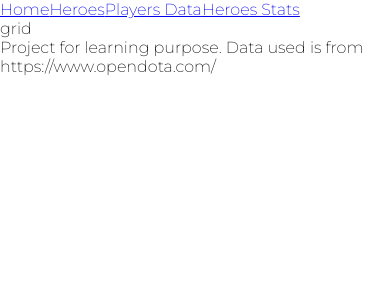
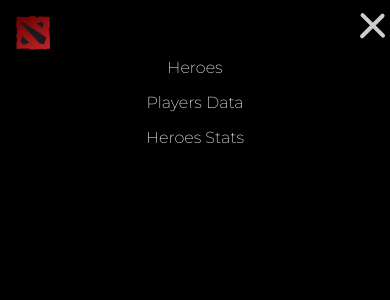
Before and after one commit to abhinum95/Dota2, a React (Create React App) app: page / in a window 390 px wide. Shown: the top 300 px of the page. Built offline with nearby package versions, Linux system fonts and the light colour scheme; no server answers.

Commit message:
added responiveness for menu

```diff
--- a/src/App.css
+++ b/src/App.css
@@ -1,5 +1,13 @@
-@import url('https://fonts.googleapis.com/css2?family=Montserrat:ital,wght@0,100;0,200;1,100;1,200&display=swap');
+@import url("https://fonts.googleapis.com/css2?family=Montserrat:ital,wght@0,100;0,200;1,100;1,200&display=swap");
 
 .App {
-  font-family: 'Montserrat', sans-serif;
+  font-family: "Montserrat", sans-serif;
+  background-color: black;
+  color: white;
+  min-height: 100vh;
 }
+
+a {
+  text-decoration: none;
+  color: white;
+}
--- a/src/components/Header/Header.css
+++ b/src/components/Header/Header.css
@@ -0,0 +1,135 @@
+nav {
+  width: 100%;
+}
+
+nav {
+  display: flex;
+  justify-content: space-between;
+}
+
+nav .logo {
+  height: 34px;
+  width: auto;
+}
+
+.logo-container {
+  padding: 1rem;
+}
+
+nav button {
+  display: none;
+}
+
+.menu-items {
+  display: flex;
+  align-items: center;
+}
+
+.menu-items li {
+  padding: 0.5rem;
+  list-style: none;
+  display: inline-block;
+}
+
+.menu-items a {
+  padding: 0.5rem;
+}
+
+.menu-items .active {
+  color: slateblue;
+}
+
+#menuToggle {
+  display: none;
+}
+
+@media (max-width: 480px) {
+  nav button {
+    display: inline-block;
+  }
+
+  .menu-items {
+    display: none;
+  }
+
+  .menu-items.showMenu {
+    display: flex;
+    margin: 0;
+    padding: 0;
+    position: absolute;
+    height: calc(100vh - 50px);
+    width: 100vw;
+    top: 50px;
+    flex-direction: column;
+    align-items: center;
+    justify-content: flex-start;
+    background-color: black;
+  }
+
+  #menuToggle {
+    width: 35px;
+    height: 15px;
+    padding: 1.2rem 0rem;
+    display: block;
+  }
+
+  #menuToggle input {
+    display: block;
+    width: 40px;
+    height: 32px;
+    position: absolute;
+    top: -7px;
+    left: -5px;
+
+    cursor: pointer;
+
+    opacity: 0; /* hide this */
+    z-index: 2; /* and place it over the hamburger */
+
+    -webkit-touch-callout: none;
+  }
+
+  #menuToggle span {
+    display: block;
+    width: 33px;
+    height: 4px;
+    margin-bottom: 5px;
+    position: relative;
+
+    background: #cdcdcd;
+    border-radius: 3px;
+
+    z-index: 1;
+
+    transform-origin: 4px 0px;
+
+    transition: transform 0.2s cubic-bezier(0.77, 0.2, 0.05, 1),
+      background 0.5s cubic-bezier(0.77, 0.2, 0.05, 1), opacity 0.55s ease;
+  }
+
+  #menuToggle span:first-child {
+    transform-origin: 0% 0%;
+  }
+
+  #menuToggle span:nth-last-child(2) {
+    transform-origin: 0% 100%;
+  }
+
+  /*
+ * Transform all the slices of hamburger
+ * into a crossmark.
+ */
+  #menuToggle.navbarOpen span {
+    opacity: 1;
+    transform: rotate(45deg) translate(-11px, -20px);
+  }
+
+  #menuToggle.navbarOpen span:nth-last-child(3) {
+    opacity: 0;
+    transform: rotate(0deg) scale(0.2, 0.2);
+  }
+
+  #menuToggle.navbarOpen span:nth-last-child(2) {
+    transform: rotate(-45deg) translate(0, 10px);
+  }
+}
--- a/src/components/Header/Header.js
+++ b/src/components/Header/Header.js
@@ -1,21 +1,66 @@
-import React from "react";
+import React, { useState } from "react";
 import { NavLink } from "react-router-dom";
+import "./Header.css";
 
 const Header = () => {
+  const [navbarOpen, setNavbarOpen] = useState(true);
+
+  const handleToggle = () => {
+    setNavbarOpen((prev) => !prev);
+  };
+
+  const handleClick = () => {
+    setNavbarOpen(false);
+  };
+
   return (
     <nav>
+      <span className="logo-container">
         <NavLink exact activeClassName="active" to="/">
-        Home
+          <img className="logo" src="dota2Logo.png" alt="DOTA2 Logo" />
         </NavLink>
-      <NavLink exact activeClassName="active" to="/heroes">
+      </span>
+      <ul className={`menu-items ${navbarOpen ? " showMenu" : ""}`}>
+        <li>
+          <NavLink
+            exact
+            activeClassName="active"
+            to="/heroes"
+            onClick={handleClick}
+          >
             Heroes
           </NavLink>
-      <NavLink exact activeClassName="active" to="/players_data">
+        </li>
+        <li>
+          <NavLink
+            exact
+            activeClassName="active"
+            to="/players_data"
+            onClick={handleClick}
+          >
             Players Data
           </NavLink>
-      <NavLink exact activeClassName="active" to="/heroes_stats">
+        </li>
+        <li>
+          <NavLink
+            exact
+            activeClassName="active"
+            to="/heroes_stats"
+            onClick={handleClick}
+          >
             Heroes Stats
           </NavLink>
+        </li>
+      </ul>
+      <div
+        id="menuToggle"
+        className={navbarOpen ? "navbarOpen" : ""}
+        onClick={handleToggle}
+      >
+        <span></span>
+        <span></span>
+        <span></span>
+      </div>
     </nav>
   );
 };
--- a/src/components/HeroesContainer/HeroesContainer.js
+++ b/src/components/HeroesContainer/HeroesContainer.js
@@ -1,7 +1,23 @@
-import React, { useState } from "react";
+import React, { useState, useEffect } from "react";
+import openDOTA from "../../services/api";
 
 const HeroesContainer = () => {
-  const [viewType, changeViewType] = useState("grid");
+  const [viewType, setViewType] = useState("grid");
+  const [heroesList, setHeroesList] = useState([]);
+  useEffect(() => {
+    fetchData();
+  }, []);
+
+  const fetchData = () => {
+    openDOTA
+      .get("/heroes")
+      .then((response) => {
+        if (response.data.length > 0) {
+          setHeroesList(response.data);
+        }
+      })
+      .catch((error) => console.log(error));
+  };
 
   return <div>{viewType}</div>;
 };
--- a/src/index.css
+++ b/src/index.css
@@ -1,13 +1,9 @@
+* {
+  box-sizing: border-box;
+}
+
 body {
   margin: 0;
-  font-family: -apple-system, BlinkMacSystemFont, 'Segoe UI', 'Roboto', 'Oxygen',
-    'Ubuntu', 'Cantarell', 'Fira Sans', 'Droid Sans', 'Helvetica Neue',
-    sans-serif;
   -webkit-font-smoothing: antialiased;
   -moz-osx-font-smoothing: grayscale;
 }
-
-code {
-  font-family: source-code-pro, Menlo, Monaco, Consolas, 'Courier New',
-    monospace;
-}
--- a/src/services/api.js
+++ b/src/services/api.js
@@ -1,7 +1,7 @@
 import axios from "axios";
 
 const openDOTA = axios.create({
-  baseURL: "https://api.opendota.com/api/",
+  baseURL: "https://api.opendota.com/api",
 });
 
 export default openDOTA;
```
Also changed, not shown: public/dota2Logo.png (added). Lines whose indentation alone changed are shown as unchanged.
